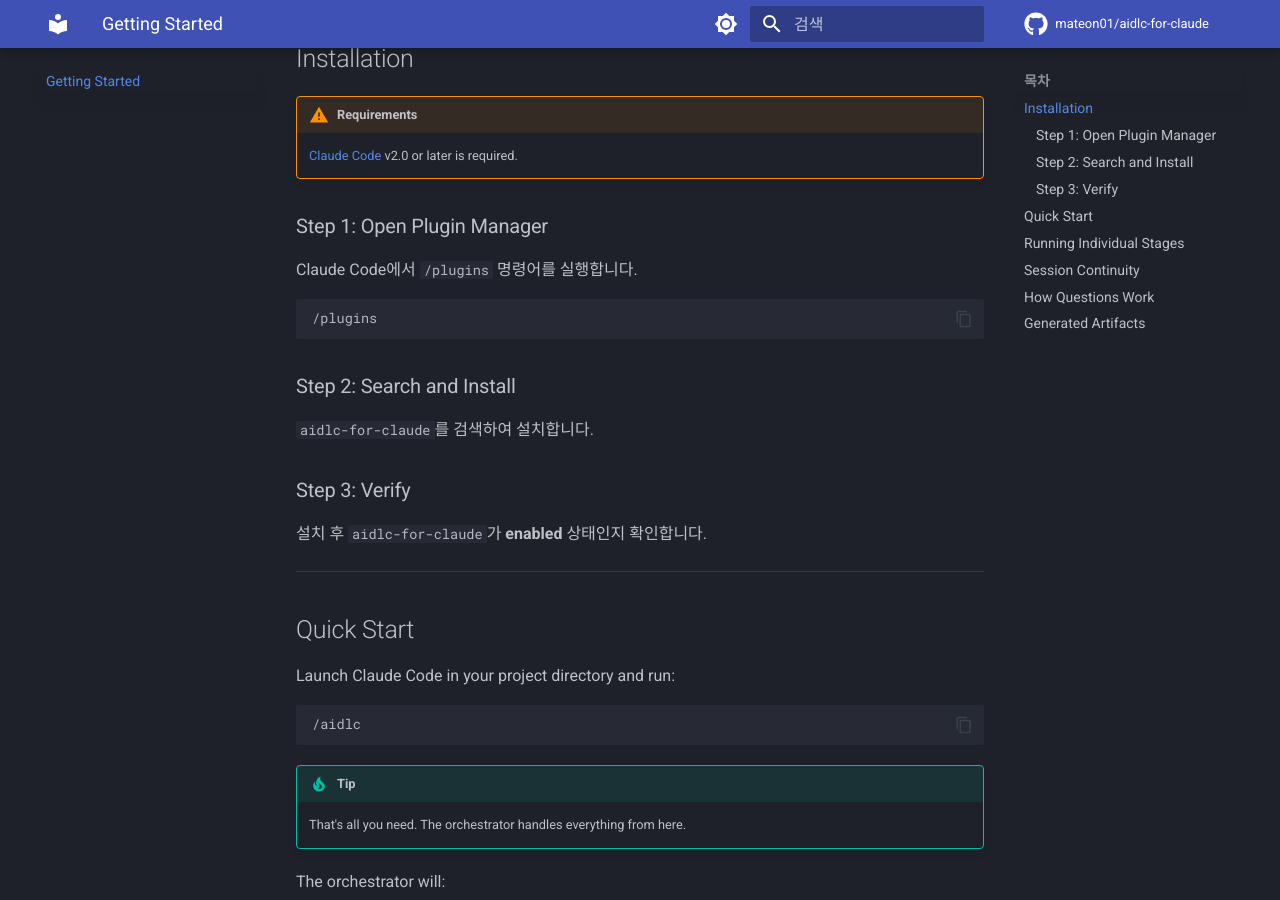
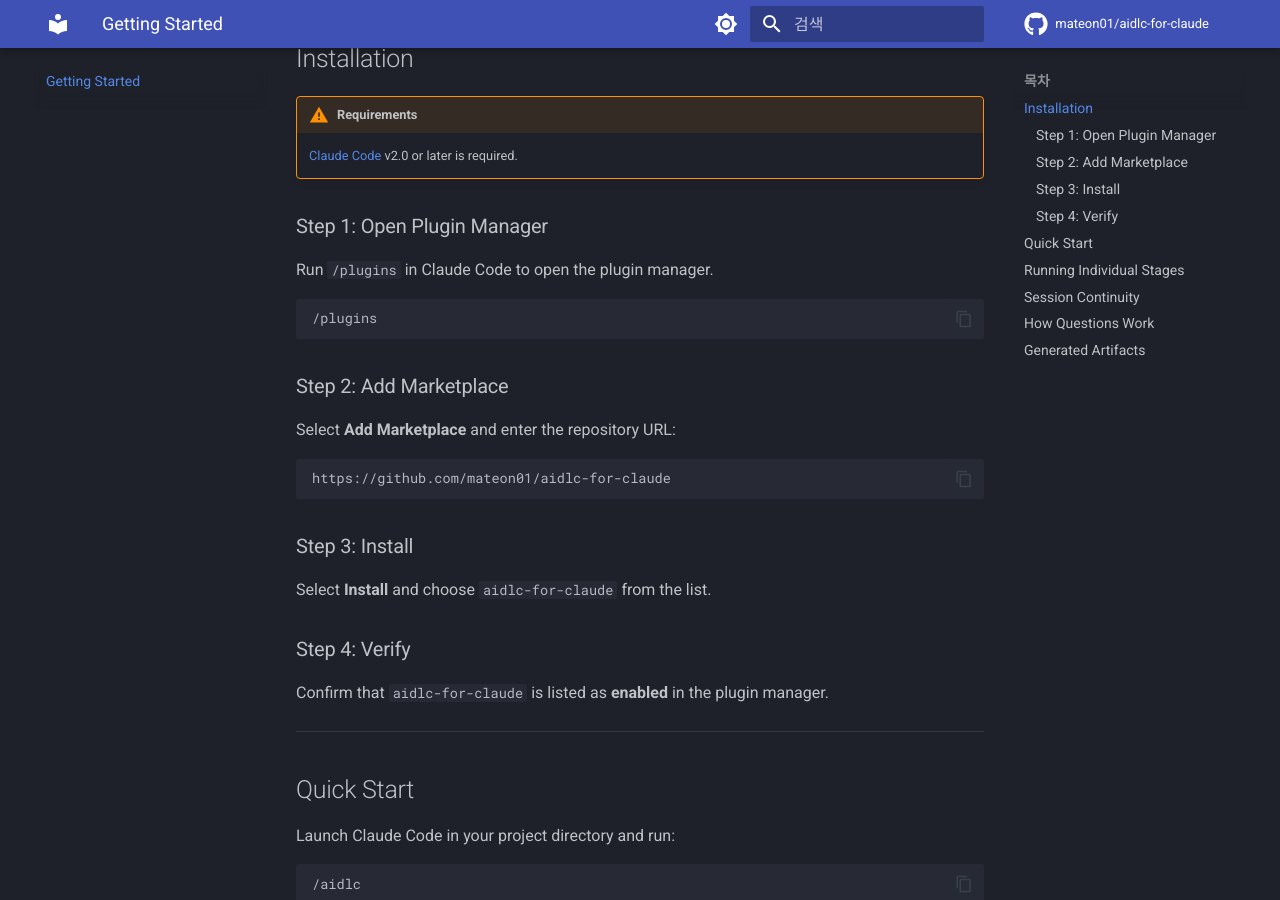
Before and after one commit to mateon01/aidlc-for-claude, an MkDocs documentation site: the page built from docs/getting-started.md, in a window 1280 px wide and 900 px high, scrolled down 229 px. Built offline with MkDocs 1.6.1 and Material for MkDocs 9.7.7, drawn with Linux system fonts in a browser that asks for light colours; comment, search, counter and statistics services are not loaded.

Commit message:
Rewrite installation guide in English with /plugins add + install steps
Replace Korean text with English across all installation guides.
Documents the full flow: /plugins → Add Marketplace → Install.

Co-Authored-By: Claude Opus 4.6 <noreply@anthropic.com>

````diff
--- a/CONTRIBUTING.md
+++ b/CONTRIBUTING.md
@@ -74,7 +74,7 @@ Commands and agents are markdown files with specific frontmatter and structure.
 # Test in a new project
 mkdir test-project && cd test-project
 claude
-# Run /plugins to install from local fork, then: /aidlc
+# Run /plugins → Add Marketplace (local fork path) → Install → /aidlc
 ```
 
 ### What to Test
--- a/docs/getting-started.md
+++ b/docs/getting-started.md
@@ -9,19 +9,27 @@
 
 ### Step 1: Open Plugin Manager
 
-Claude Code에서 `/plugins` 명령어를 실행합니다.
+Run `/plugins` in Claude Code to open the plugin manager.
 
 ```
 /plugins
 ```
 
-### Step 2: Search and Install
+### Step 2: Add Marketplace
 
-`aidlc-for-claude`를 검색하여 설치합니다.
+Select **Add Marketplace** and enter the repository URL:
 
-### Step 3: Verify
+```
+https://github.com/mateon01/aidlc-for-claude
+```
 
-설치 후 `aidlc-for-claude`가 **enabled** 상태인지 확인합니다.
+### Step 3: Install
+
+Select **Install** and choose `aidlc-for-claude` from the list.
+
+### Step 4: Verify
+
+Confirm that `aidlc-for-claude` is listed as **enabled** in the plugin manager.
 
 ---
 
````
Also changed, not shown: README.md (+3 -2 lines), docs/contributing.md (+1 -5 lines).
